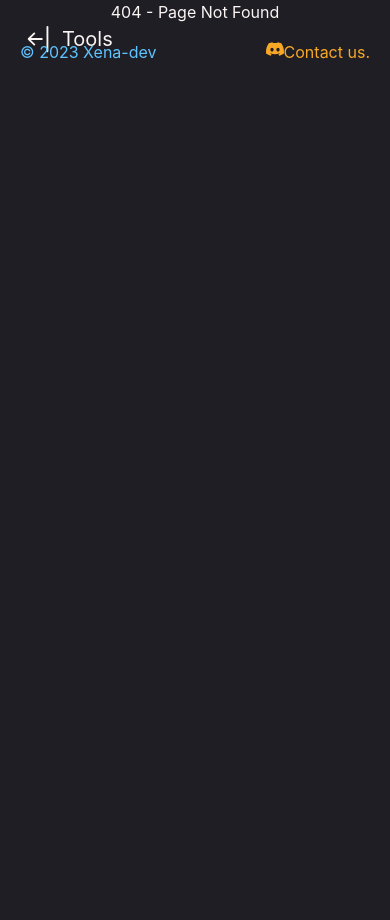
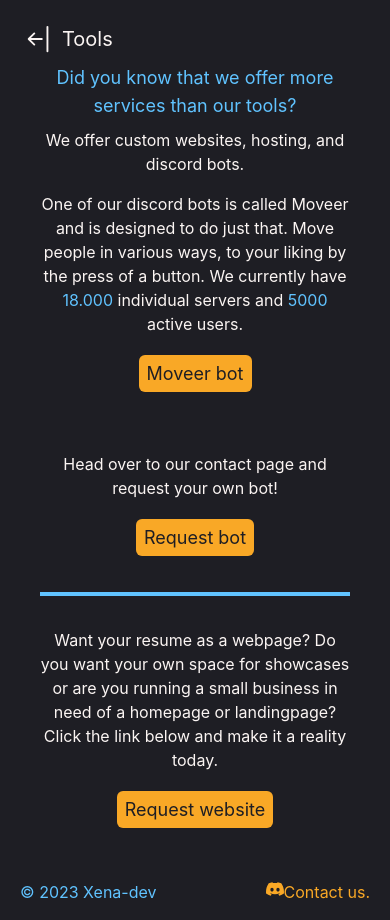
Before and after one commit to XenaDevs/tools, a Next.js app: page /services in a window 390 px wide. Before the commit this address had no page. Before the commit the page ends 844 px from the top, so only its background shows below. Built offline with nearby package versions, Linux system fonts and the light colour scheme.

Commit message:
Mobile services view

```diff
--- a/pages/_app.tsx
+++ b/pages/_app.tsx
@@ -38,7 +38,10 @@ const MyApp = ({ Component, pageProps }: AppProps) => {
           crossOrigin="anonymous"
         ></script>
         <meta name="msvalidate.01" content="B9D02066D8DFE26FBAC9B6A1CAFD5A73" />
-        <meta name="google-site-verification" content="p53MEb9hCZV5iUNGxpHxnaRPOkwFSY5_33nbffbcSyw" />
+        <meta
+          name="google-site-verification"
+          content="p53MEb9hCZV5iUNGxpHxnaRPOkwFSY5_33nbffbcSyw"
+        />
       </Head>
       <GoogleAnalytics trackPageViews />
       {!homePath && <HomeButton />}
--- a/pages/_footer.tsx
+++ b/pages/_footer.tsx
@@ -1,14 +1,24 @@
 import Link from "next/link";
+import { Router, useRouter } from "next/router";
 import { BsDiscord } from "react-icons/bs";
 
 const Footer = () => {
+  const router = useRouter();
+  const contactPath = router.pathname === "/contact";
+
   return (
     <div className="absolute bottom-auto sm:bottom-0 pb-4 mt-4 md:mt-0 flex justify-between md:justify-center md:gap-10 lg:gap-20 px-5 md:px-20 lg:px-40 w-full">
       <p className="text-Accent text-md">© 2023 Xena-dev</p>
-      <Link className="flex ml-4" href="/discord" target="_blank">
+      <Link className="hidden md:flex ml-4" href="/discord" target="_blank">
         <BsDiscord fill="#f9a826" className="text-lg md:text-xl" />
         <h2 className="text-md text-CTA md:text-xl">Contact us.</h2>
       </Link>
+      {!contactPath && (
+        <Link className="flex md:hidden ml-4" href="/contact">
+          <BsDiscord fill="#f9a826" className="text-lg md:text-xl" />
+          <h2 className="text-md text-CTA md:text-xl">Contact us.</h2>
+        </Link>
+      )}
     </div>
   );
 };
--- a/pages/_navbar.tsx
+++ b/pages/_navbar.tsx
@@ -4,8 +4,16 @@ const Navbar = () => {
   return (
     <div className="pt-2 flex mx-auto">
       <h2 className="text-2xl text-Accent md:text-4xl">Xena</h2>
-      <div className="flex items-center w-full justify-end md:mr-10 hover:text-CTA hover:underline">
-        <Link href="/contact">Contact us</Link>
+      <div className="flex items-center w-full justify-end gap-4 md:mr-10">
+        <Link
+          href="/contact"
+          className="hidden md:flex hover:text-CTA hover:underline"
+        >
+          Contact Us
+        </Link>
+        <Link href="/services" className="hover:text-CTA hover:underline">
+          Other Services
+        </Link>
       </div>
     </div>
   );
--- a/pages/contact.tsx
+++ b/pages/contact.tsx
@@ -17,9 +17,17 @@ const Contact = () => {
         </p>
         <ul className="list-disc content-between space-y-4 text-sm">
           <li className="text-left">
-            Share your feedback and ideas with us in our Discord community. We
-            offer <span className="text-Accent font-bold">free feature</span>{" "}
-            requests and appreciate your input.
+            Share your feedback and ideas with us in our{" "}
+            <Link
+              className="text-CTA underline"
+              href="/discord"
+              target="_blank"
+            >
+              Discord
+            </Link>{" "}
+            community. We offer{" "}
+            <span className="text-Accent font-bold">free feature</span> requests
+            and appreciate your input.
           </li>
           <li className="text-left">
             If you need assistance or have any questions, don&apos;t hesitate to
@@ -31,7 +39,7 @@ const Contact = () => {
             <span className="text-Accent font-bold">expectations.</span>
           </li>
         </ul>
-        <p className="text-md mt-4">
+        <p className="text-md mt-8 mb-4">
           We value your business and appreciate your support. Thank you for
           choosing our project to help streamline your work.
         </p>
--- /dev/null
+++ b/pages/services.tsx
@@ -0,0 +1,67 @@
+import Link from "next/link";
+
+const OtherServices = () => {
+  return (
+    <main className="px-10 md:px-20 lg:px-30 max-w-7xl mx-auto">
+      <h2 className="pt-16 mb-2 md:mt-10 text-lg text-Accent">
+        Did you know that we offer more services than our tools?
+      </h2>
+      <p>We offer custom websites, hosting, and discord bots.</p>
+
+      <section className="min-h-full">
+        <div className="flex flex-col gap-12 items-center">
+          <div className="my-4">
+            <p className="mb-6">
+              One of our discord bots is called Moveer and is designed to do
+              just that. Move people in various ways, to your liking by the
+              press of a button. We currently have{" "}
+              <span className="text-Accent">18.000</span> individual servers and
+              <span className="text-Accent"> 5000</span> active users.
+            </p>
+            <Link
+              className="bg-CTA text-Black text-lg p-2 rounded-md"
+              href="https://top.gg/bot/400724460203802624"
+              target="_blank"
+            >
+              Moveer bot
+            </Link>
+          </div>
+          <div className="mb-10">
+            <p className="mb-6">
+              Head over to our contact page and request your own bot!
+            </p>
+            <Link
+              className="bg-CTA text-Black text-lg p-2 rounded-md"
+              href="/contact"
+            >
+              Request bot
+            </Link>
+          </div>
+        </div>
+      </section>
+
+      <div className="h-1 bg-Accent" />
+
+      <section className="min-h-full pt-4 md:mt-10">
+        <div className="flex flex-col gap-12 items-center">
+          <div className="my-4 mb-10">
+            <p className="mb-6">
+              Want your resume as a webpage? Do you want your own space for
+              showcases or are you running a small business in need of a
+              homepage or landingpage? Click the link below and make it a
+              reality today.
+            </p>
+            <Link
+              className="bg-CTA text-Black text-lg p-2 rounded-md"
+              href="saveljeff.com"
+            >
+              Request website
+            </Link>
+          </div>
+        </div>
+      </section>
+    </main>
+  );
+};
+
+export default OtherServices;
```
